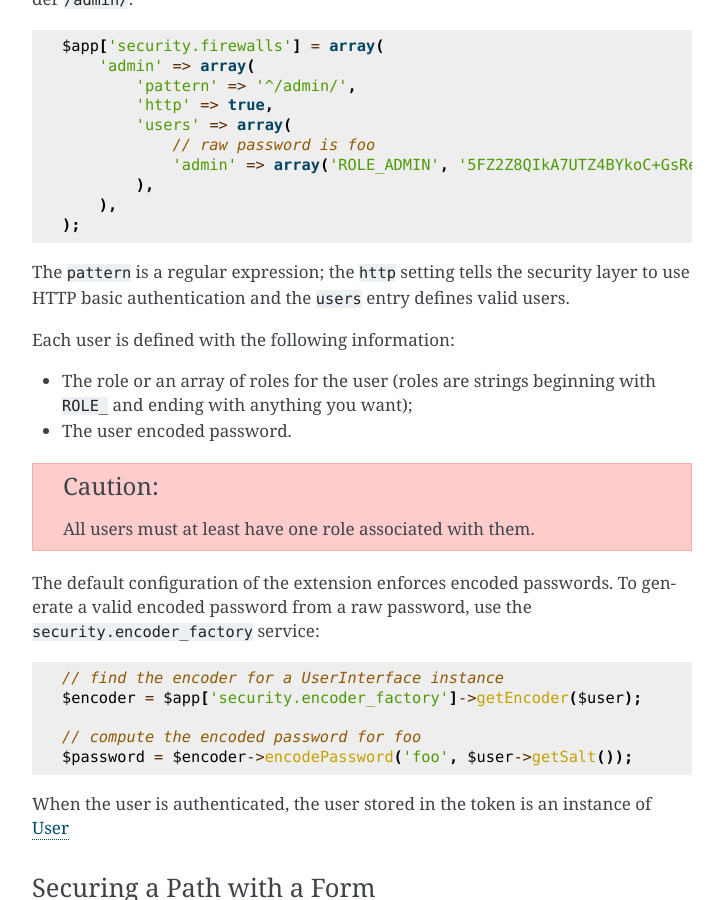
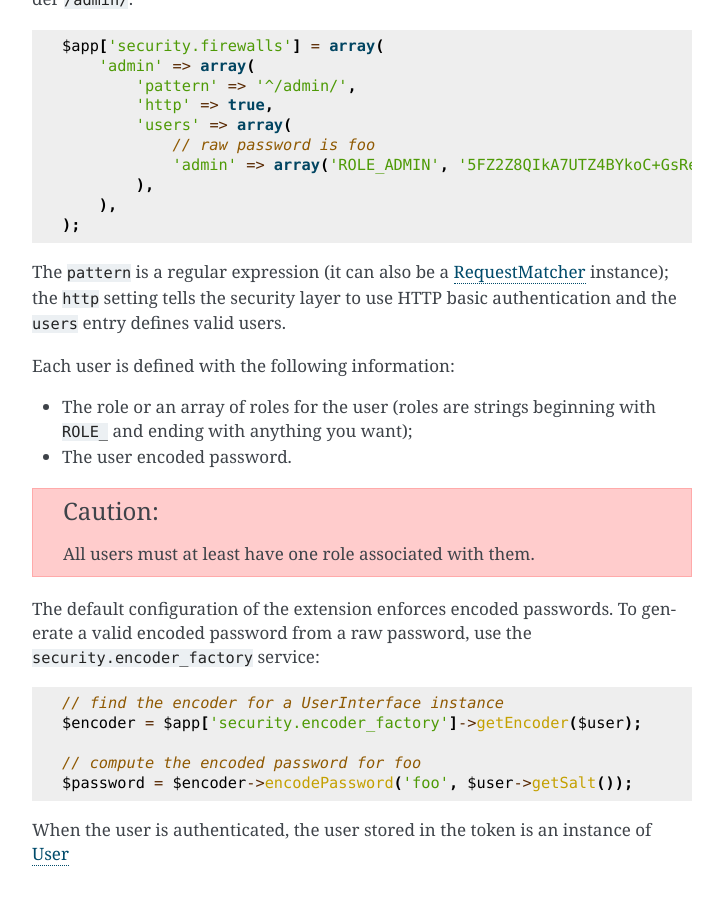
Before and after one commit to silexphp/Silex, a Sphinx documentation site: the page built from doc/providers/security.rst, in a window 1280 px wide and 900 px high, scrolled down 2045 px. Shown: the whole window, without its empty margins (388-1111 px from the left). Built offline with Sphinx 7.4.7, drawn with Linux system fonts in a browser that asks for light colours; some of the changed text lies outside the part shown.

Commit message:
added more information in the docs

```diff
--- a/doc/providers/security.rst
+++ b/doc/providers/security.rst
@@ -110,9 +110,10 @@ under ``/admin/``::
         ),
     );
 
-The ``pattern`` is a regular expression; the ``http`` setting tells the
-security layer to use HTTP basic authentication and the ``users`` entry
-defines valid users.
+The ``pattern`` is a regular expression (it can also be a `RequestMatcher
+<http://api.symfony.com/master/Symfony/Component/HttpFoundation/RequestMatcher.html>`_
+instance); the ``http`` setting tells the security layer to use HTTP basic
+authentication and the ``users`` entry defines valid users.
 
 Each user is defined with the following information:
 
@@ -376,6 +377,12 @@ With the above configuration, users must have the ``ROLE_ADMIN`` to access the
 Furthermore, the admin section can only be accessible via HTTPS (if that's not
 the case, the user will be automatically redirected).
 
+.. note::
+
+    The first argument can also be a `RequestMatcher
+    <http://api.symfony.com/master/Symfony/Component/HttpFoundation/RequestMatcher.html>`_
+    instance.
+
 Defining a custom User Provider
 ~~~~~~~~~~~~~~~~~~~~~~~~~~~~~~~
 
```
